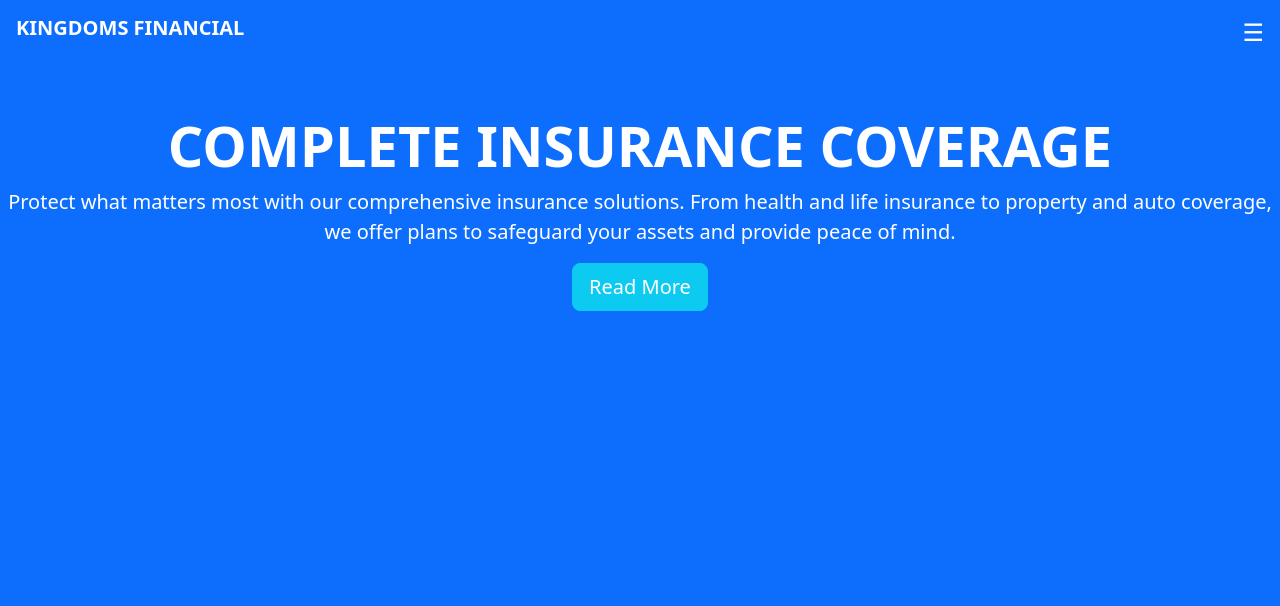
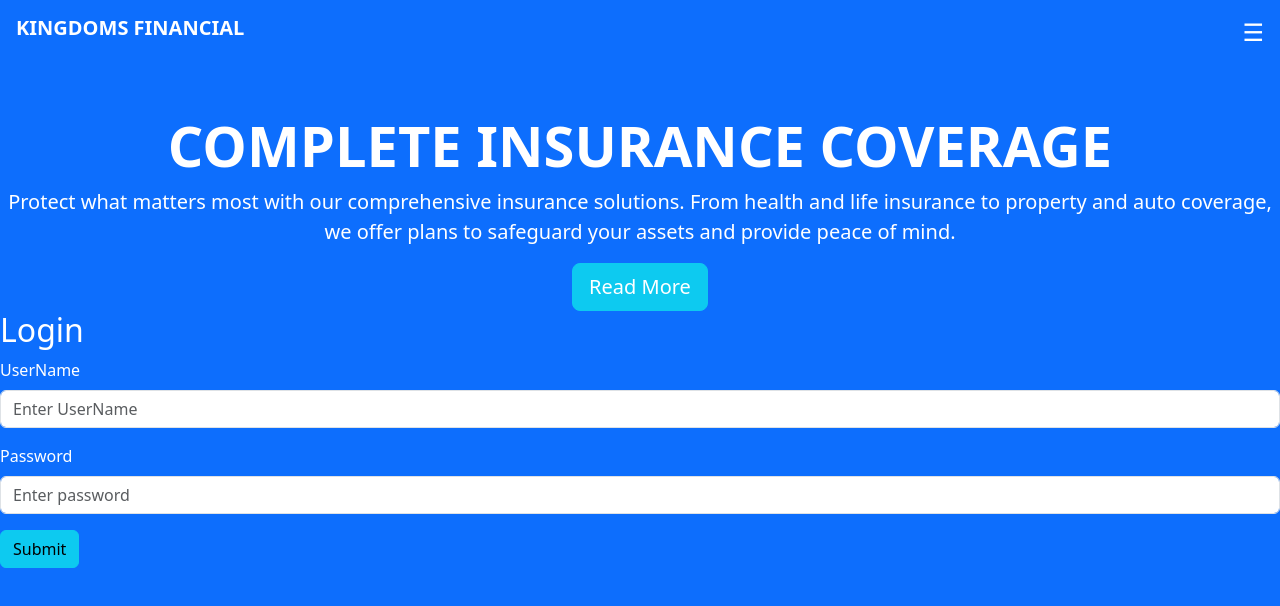
Before and after one commit to MarcusMathuram46/kingdoms-financial, a React app: page / in a window 1280 px wide. Shown: the top 606 px of the page. Built offline with nearby package versions, Linux system fonts and the light colour scheme; the HTML template or start-up script is replaced by a standard one.

Commit message:
Form init

```diff
--- a/src/App.jsx
+++ b/src/App.jsx
@@ -1,6 +1,7 @@
 import React, { useState } from 'react';
 import 'bootstrap/dist/css/bootstrap.min.css';
 import './App.css';
+import Login from './Components/Login';
 
 function App() {
   const [isOpen, setIsOpen] = useState(false);
@@ -44,6 +45,7 @@ function App() {
         </p>
         <button className="btn btn-info btn-lg text-white">Read More</button>
       </main>
+    <Login />
     </div>
   );
 }
--- /dev/null
+++ b/src/components/Login.jsx
@@ -0,0 +1,21 @@
+import React from "react";
+import { Button, Form } from "react-bootstrap";
+
+function Login() {
+  return (
+    <Form className="">
+        <h2>Login</h2>
+      <Form.Group className="mb-3" controlId="formBasicEmail">
+        <Form.Label>UserName</Form.Label>
+        <Form.Control type="name" placeholder="Enter UserName" />
+      </Form.Group>
+      <Form.Group className="mb-3" controlId="formBasicPassword">
+        <Form.Label>Password</Form.Label>
+        <Form.Control type="password" placeholder="Enter password" />
+      </Form.Group>
+      <Button variant="info" type="submit">Submit</Button>
+    </Form>
+  );
+}
+
+export default Login;
```
